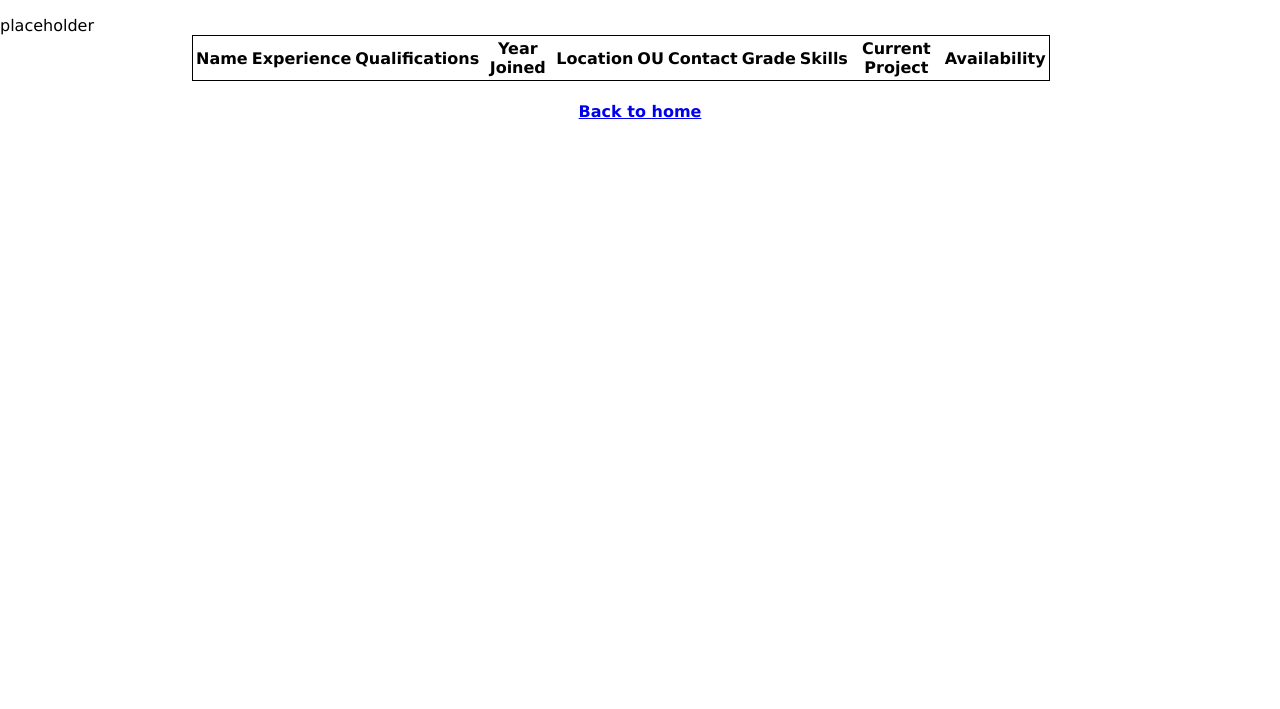
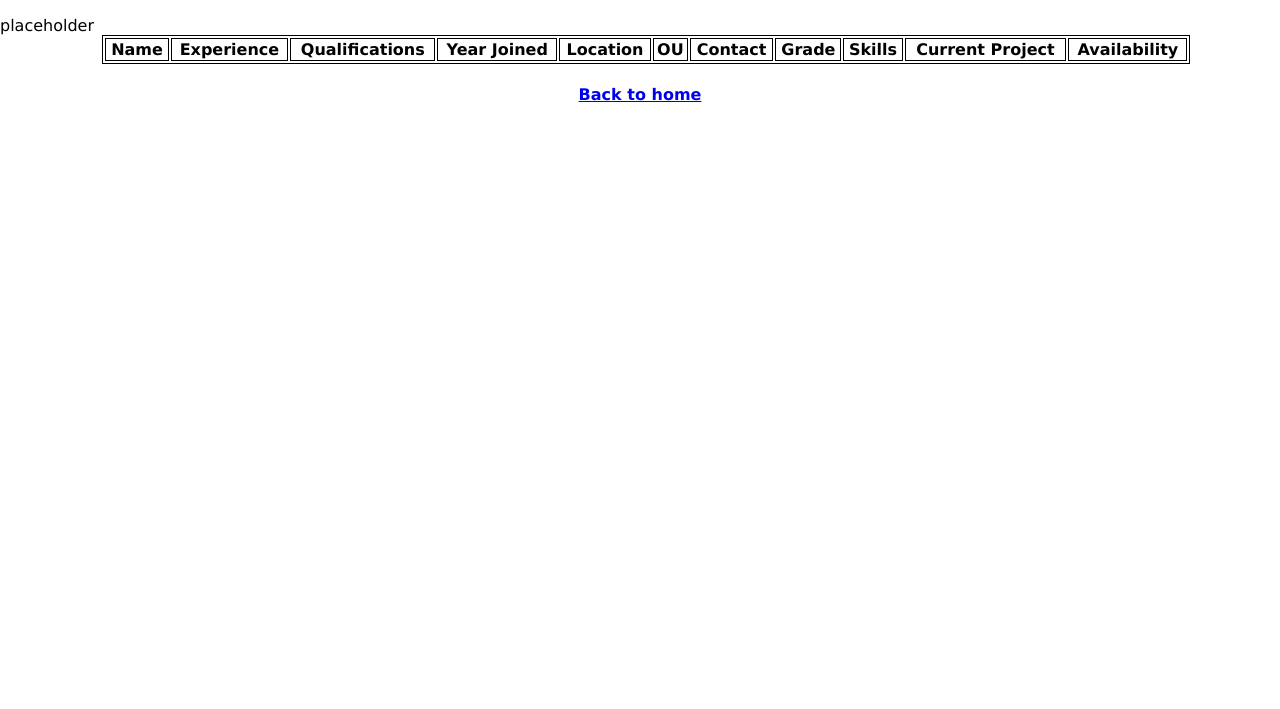
Before and after one commit to eccclesiastes/team-finder, a website: page result.html in a window 1280 px wide. Shown: the part 91-800 px from the top of the page. Drawn offline with Linux system fonts and the light colour scheme.

Commit message:
Back to home button for no results page, result table border added

```diff
--- a/api/api.js
+++ b/api/api.js
@@ -51,7 +51,7 @@ router.post('/search', async (req, res, next) => {
 
         res.send(replacedHtml);
         } else {
-            res.status(404).send(`<style>body {margin: 0;}</style><h1 style="font-family: 'Lucida Sans', 'Lucida Sans Regular', 'Lucida Grande', 'Lucida Sans Unicode', Geneva, Verdana, sans-serif; margin: 0 !important; text-align: center; background-color: rgb(51,51,51); color: white; padding-top: 25px; padding-bottom: 25px; margin-block-end: 0px !important; margin-block-start: 0px !important;">No results found</h1>`);
+            res.status(404).send(`<style>body {margin: 0; font-family: 'Lucida Sans', 'Lucida Sans Regular', 'Lucida Grande', 'Lucida Sans Unicode', Geneva, Verdana, sans-serif;}</style><h1 style="margin: 0 !important; text-align: center; background-color: rgb(51,51,51); color: white; padding-top: 25px; padding-bottom: 25px; margin-block-end: 0px !important; margin-block-start: 0px !important;">No results found</h1><h4 style="text-align: center;"><a href="/">Back to home</a></h4>`);
         };
     });
 });
--- a/result.html
+++ b/result.html
@@ -39,13 +39,18 @@
             }
 
             table {
-                margin-left: 15%;
+                margin-left: 8%;
                 margin-right: 18%;
+                width: 85%;
             }
 
             tr, td {
                 padding-left: 10px;
                 padding-right: 10px;
+            }
+
+            table, th, td {
+                border: 1px solid;
             }
             </style>
         </head>
```
